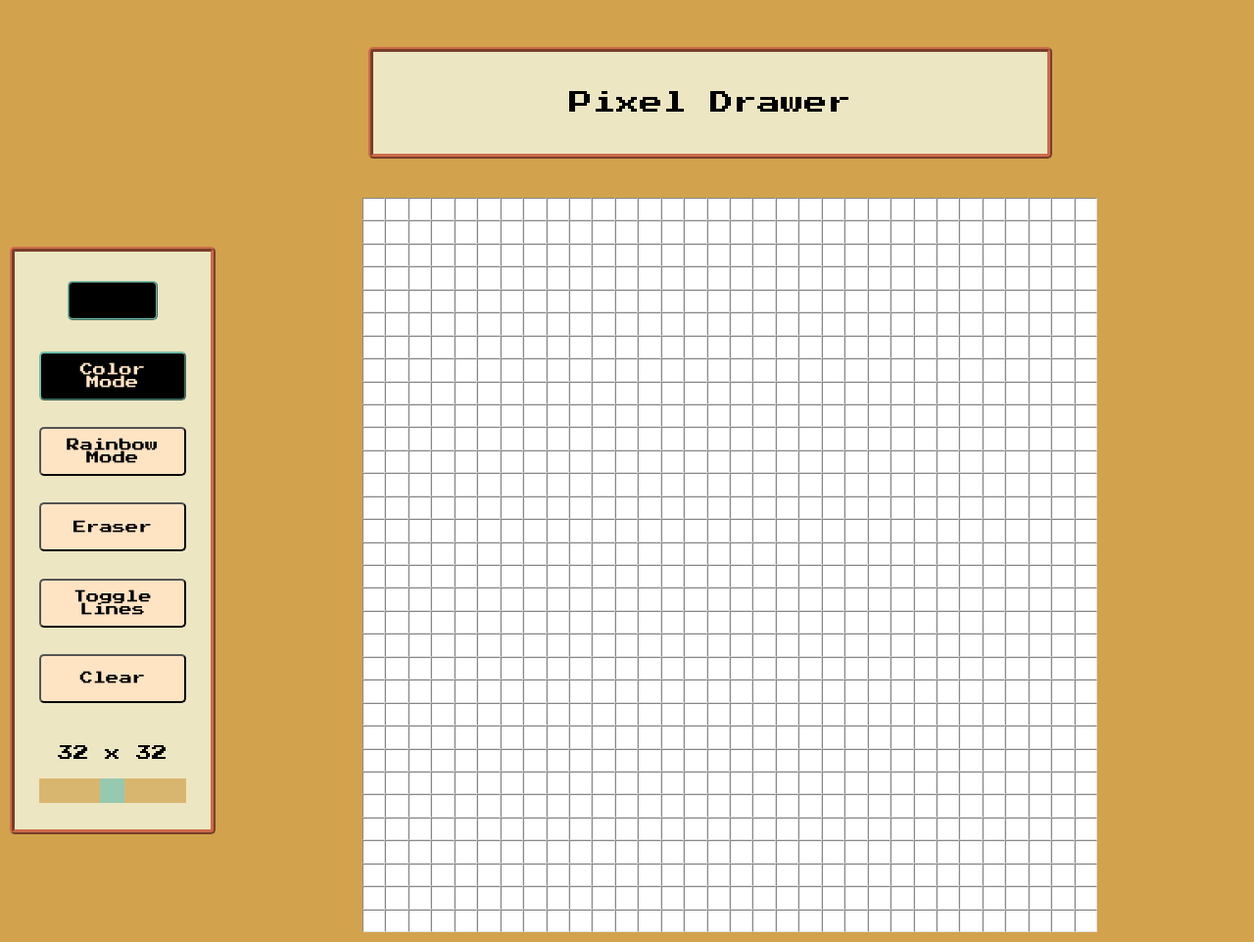
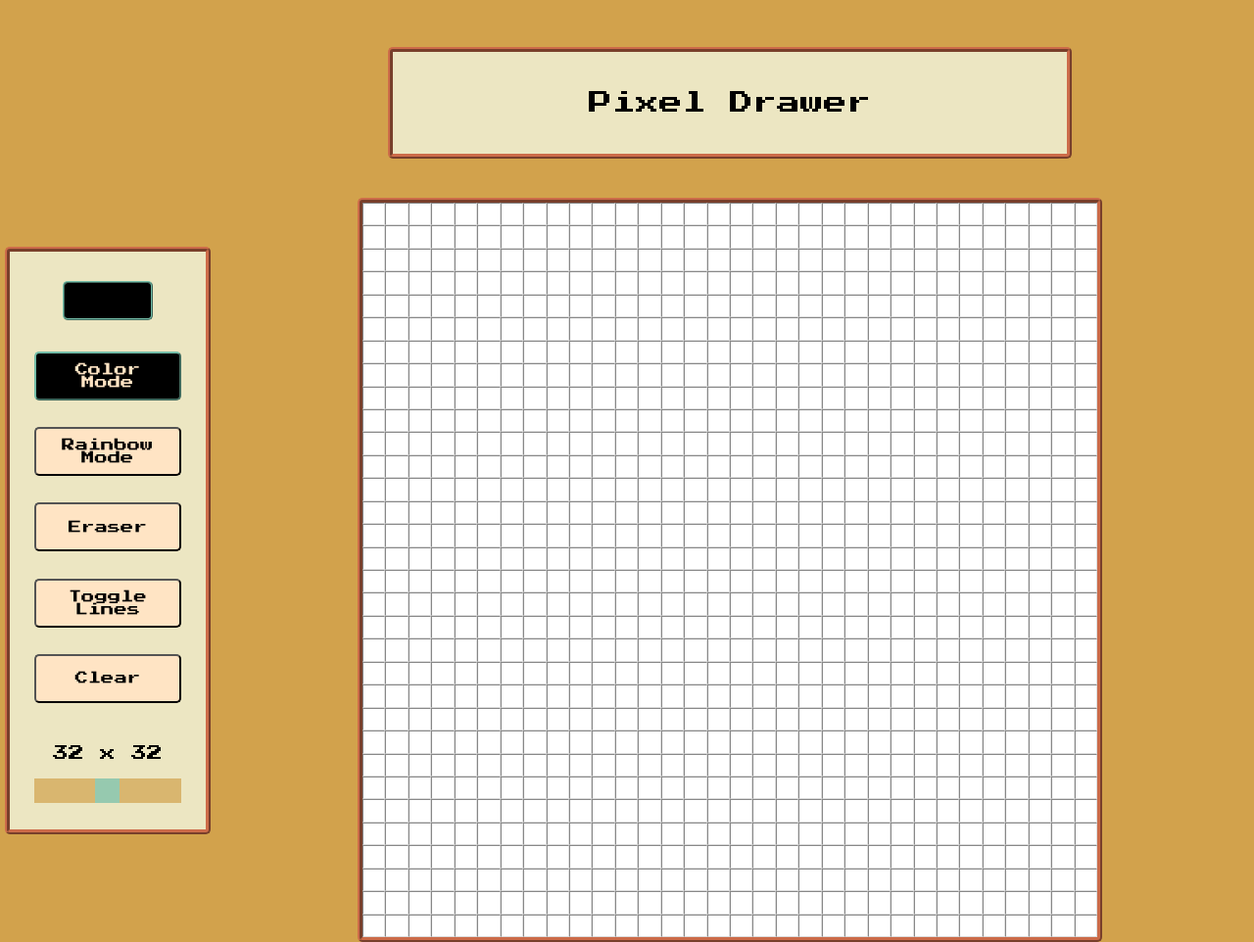
Before and after one commit to wynnyk/etch-a-sketch, a plain HTML site: page index.html in a window 1280 px wide. Shown: the whole page at 98% size. Drawn offline with Linux system fonts and the light colour scheme.

Commit message:
added border

```diff
--- a/script.js
+++ b/script.js
@@ -1,5 +1,5 @@
 const container = document.querySelector(".container");
-let width = container.offsetWidth
+let width = container.offsetWidth - (2 * parseInt(getComputedStyle(container).borderWidth));
 
 var buttons = document.querySelectorAll(".btn");
 let colorMode = document.getElementById('colorMode');
--- a/styles.css
+++ b/styles.css
@@ -14,7 +14,7 @@
     display: flex;
     justify-content: center;
     margin: 40px 0px;
-    margin-left: 170px;
+    margin-left: 210px;
 }
 
 .main {
@@ -130,10 +130,13 @@
 
 .container {
     width: 750px;
+    min-width: 750px;
     height: auto;
     display: flex;
     align-self: center;
     flex-wrap: wrap;
+    border: 5px ridge #CC6B49;
+    border-radius: 5px;
 }
 
 #colorPicker {
```
